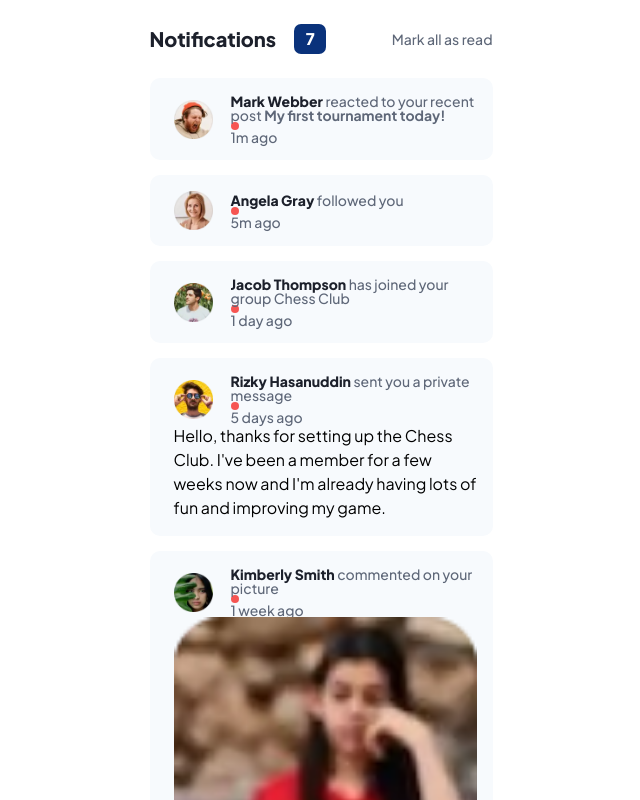
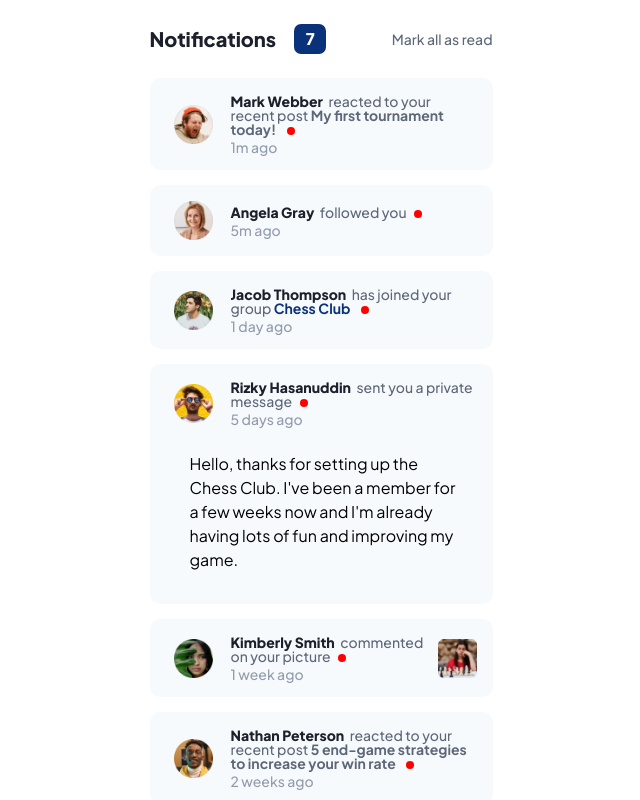
Before and after one commit to LEVANIKAPANADZE/Notification-Page, a React (Vite) app: page / in a window 1280 px wide. Shown: the top 800 px of the page, without its empty margins (319-959 px from the left). Built offline with nearby package versions, Linux system fonts and the light colour scheme; a web font is replaced by a local one.

Commit message:
Wrote styles for everything exept of text box

```diff
--- a/src/components/notification.jsx
+++ b/src/components/notification.jsx
@@ -29,8 +29,8 @@ export default function Notification({
           alt="Profile picture"
           className="w-[39px] h-[39px] mr-[18px]"
         />
-        <span className="font-medium text-[14px] leading-[100%] text-[#5E6778] tracking-[0px]">
-          <span className="text-[#1C202B] font-extrabold text-[14px]">
+        <span className="font-medium text-[14px] leading-[100%] text-[#5E6778] tracking-[0px] parent">
+          <span className="text-[#1C202B] font-extrabold">
             {notification.username}
           </span>{" "}
           {notification.action}{" "}
@@ -38,17 +38,29 @@ export default function Notification({
             <span className="font-bold">{notification.post}</span>
           ) : null}
           {notification.groupName ? (
-            <span>{notification.groupName}</span>
+            <span className="text-[#0A327B] font-bold">
+              {notification.groupName}
+            </span>
           ) : null}{" "}
           {!notification.isRead ? <div className="circle"></div> : null}
-          <span>{notification.time}</span>
+          <br />
+          <span className="text-[#939CAD] mt-[4px] inline-block">
+            {notification.time}
+          </span>
         </span>
+        {notification.userPicture ? (
+          <img
+            src={notification.userPicture}
+            className="h-[39px] w-[39px] ml-[14px]"
+          />
+        ) : null}
       </div>
 
-      {notification.userPicture ? <img src={notification.userPicture} /> : null}
-
       {notification.text ? (
-        <span className="text">{notification.text}</span>
+        <div className="mt-[10px] py-[16px] px-[16px]">
+          {" "}
+          <span className="">{notification.text}</span>
+        </div>
       ) : null}
     </div>
   );
--- a/src/index.css
+++ b/src/index.css
@@ -13,10 +13,12 @@ body {
 }
 
 .circle {
-  background-color: #f65552;
+  display: inline-block;
   width: 8px;
   height: 8px;
+  background-color: red;
   border-radius: 50%;
+  margin-left: 5px;
 }
 
 @media (min-width: 1440px) {
@@ -25,3 +27,7 @@ body {
     height: 12px;
   }
 }
+
+.parent span {
+  margin-right: 3px;
+}
```
